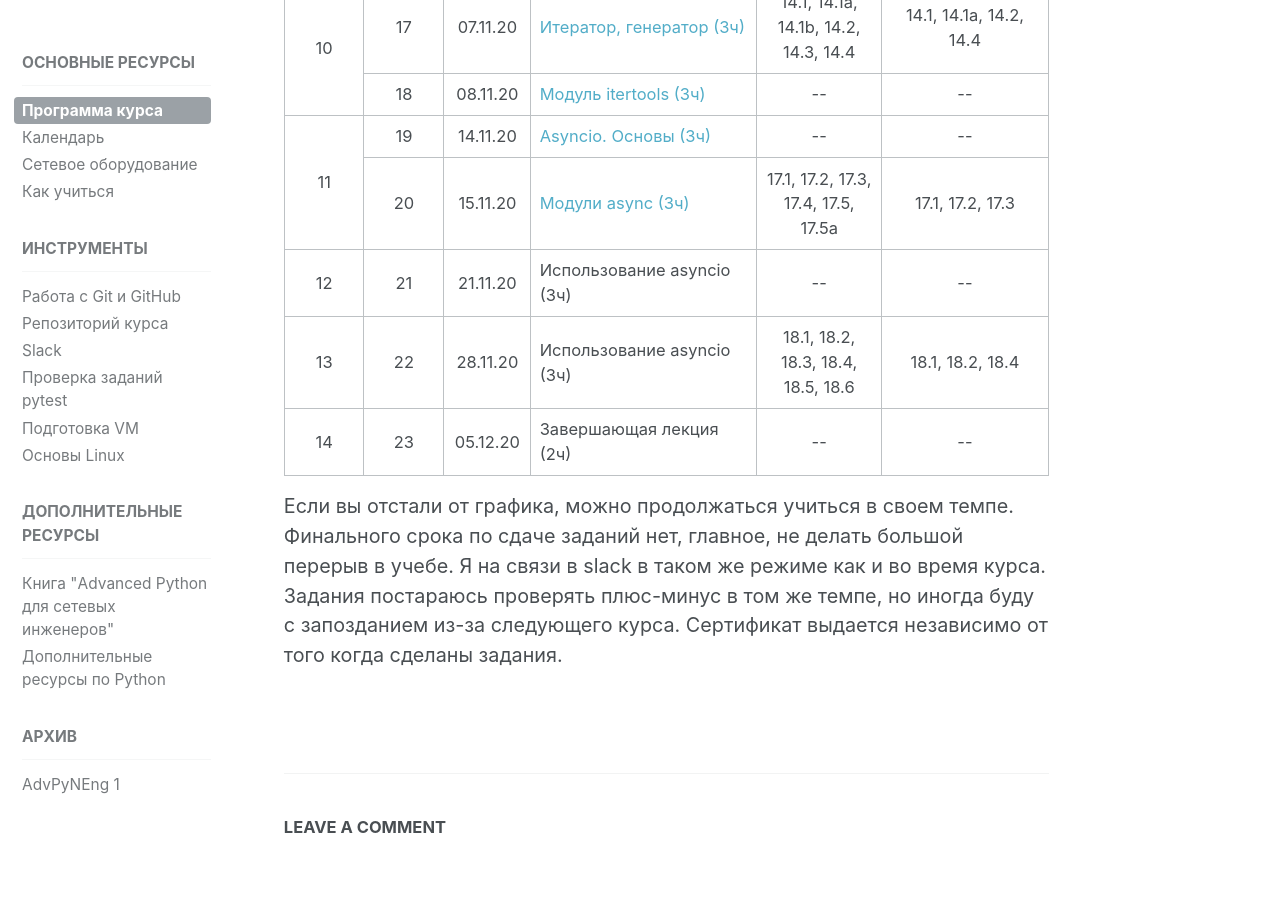
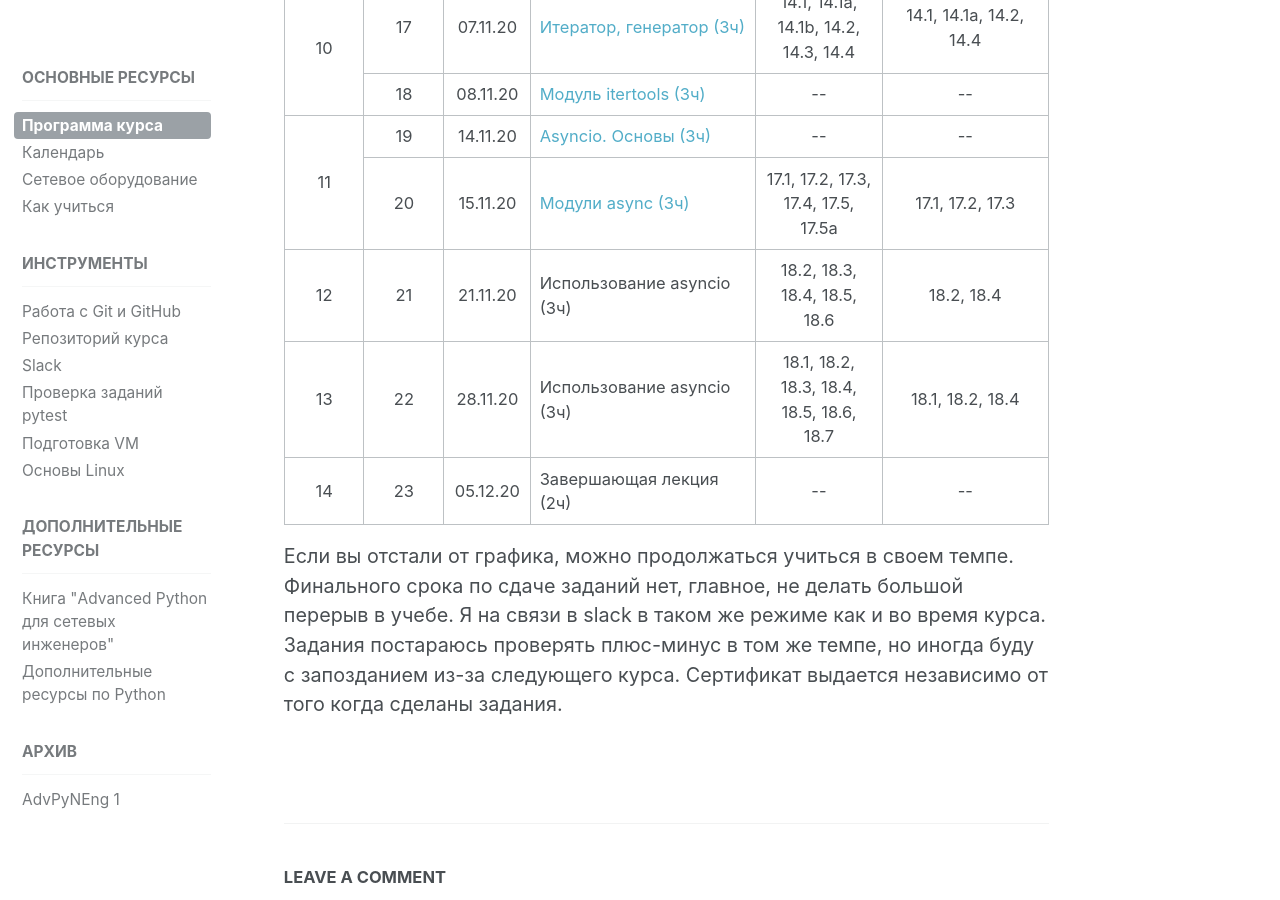
Before and after one commit to advpyneng/advpyneng.github.io, a Jekyll site: the page built from _pages/course.md, in a window 1280 px wide and 900 px high, scrolled down 1488 px. Built offline with Jekyll 4.4.1, drawn with Linux system fonts in a browser that asks for light colours; comment, search, counter and statistics services are not loaded.

```diff
--- a/_pages/course.md
+++ b/_pages/course.md
@@ -171,15 +171,15 @@ permalink: /course/
     <td align="center">21</td>
     <td align="center">21.11.20</td>
     <td>Использование asyncio (3ч)</td>
-    <td align="center">--</td>
-    <td align="center">--</td>
+    <td align="center">18.2, 18.3, 18.4, 18.5, 18.6</td>
+    <td align="center">18.2, 18.4</td>
  </tr>
  <tr>
     <td align="center">13</td>
     <td align="center">22</td>
     <td align="center">28.11.20</td>
     <td>Использование asyncio (3ч)</td>
-    <td align="center">18.1, 18.2, 18.3, 18.4, 18.5, 18.6</td>
+    <td align="center">18.1, 18.2, 18.3, 18.4, 18.5, 18.6, 18.7</td>
     <td align="center">18.1, 18.2, 18.4</td>
  </tr>
  <tr>
```
Also changed, not shown: _posts/advpyneng2/2020-11-21-lecture-21.md (added, +21 -0 lines).
